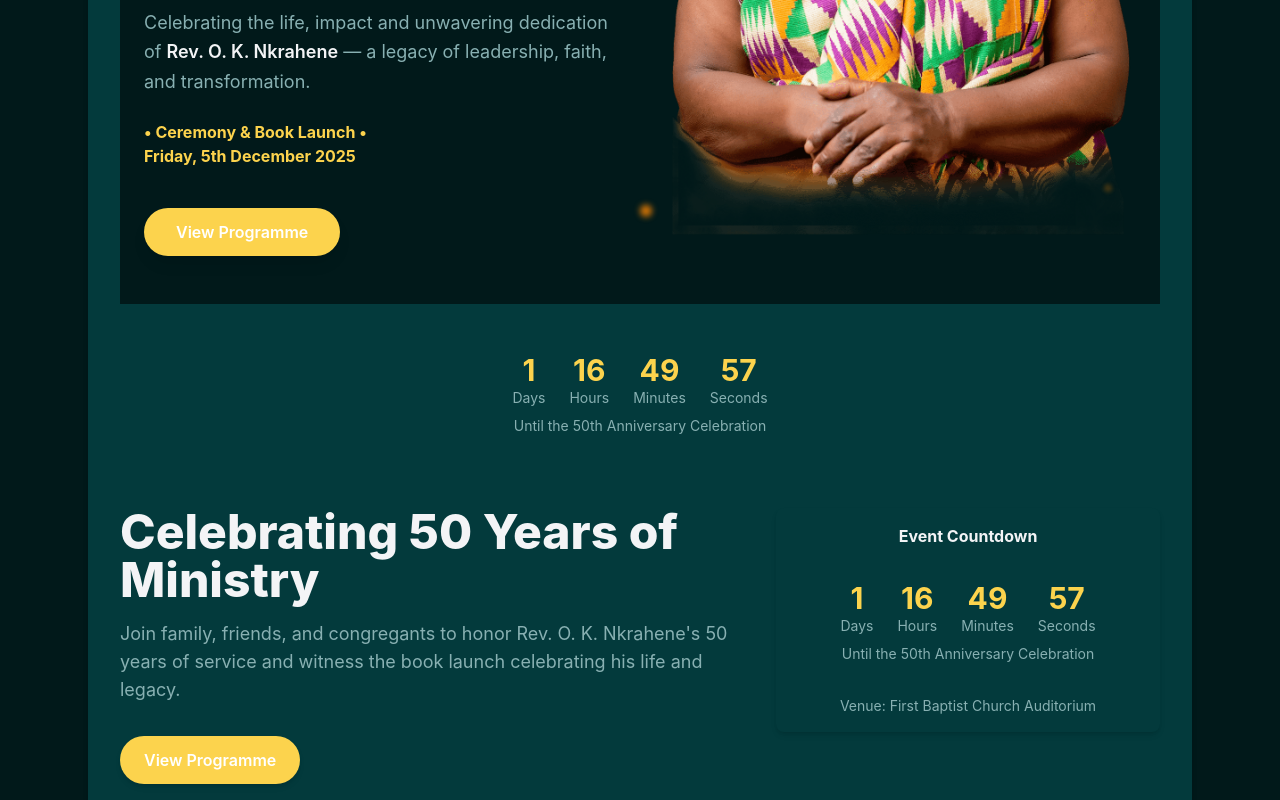
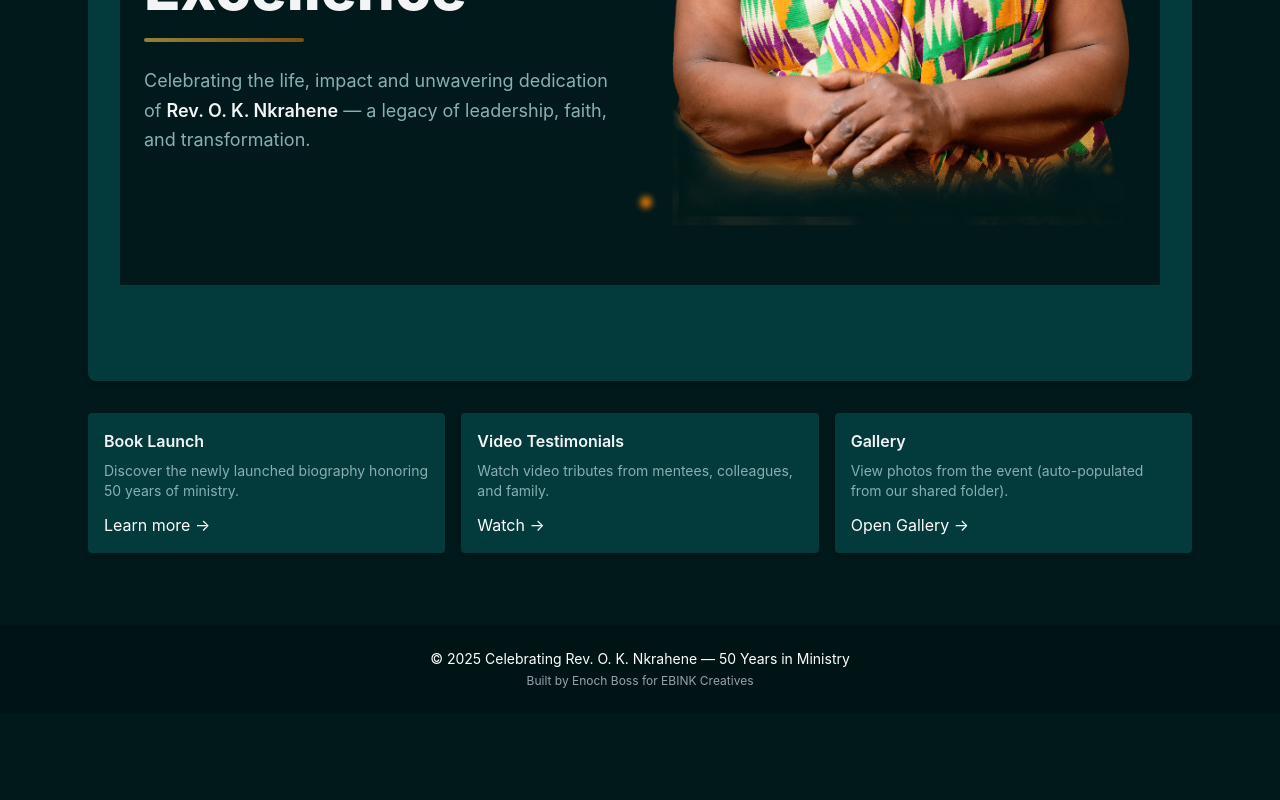
Before and after one commit to EnochBoss/ok-nkrahene-50yrs-in-ministry, a React (Vite) app in the folder ok-nkrahene-50years/: page / in a window 1280 px wide. Shown: the part 540-1340 px from the top of the page. After the commit the page ends 1253 px from the top, so only its background shows below. Built offline with nearby package versions, Linux system fonts and the light colour scheme.

Commit message:
add update to remove live event related details including venue

```diff
--- a/ok-nkrahene-50years/src/components/Hero.jsx
+++ b/ok-nkrahene-50years/src/components/Hero.jsx
@@ -48,14 +48,14 @@
             — a legacy of leadership, faith, and transformation.
           </p>
 
-          <p className="text-[var(--accent)] font-bold mb-10 text-center md:text-left">
+          {/* <p className="text-[var(--accent)] font-bold mb-10 text-center md:text-left">
             • Ceremony & Book Launch •<br />
             Friday, 5th December 2025
-          </p>
+          </p> */}
 
           {/* CTA BUTTONS */}
           <div className="flex flex-col sm:flex-row gap-4 justify-center md:justify-start w-full">
-            <motion.a
+            {/* <motion.a
               whileHover={{ scale: 1.07 }}
               whileTap={{ scale: 0.97 }}
               href="/programme"
@@ -65,7 +65,7 @@
                 hover:bg-[var(--gold-dark)] transition-all"
             >
               View Programme
-            </motion.a>
+            </motion.a> */}
 
             {/* <motion.a
               whileHover={{ scale: 1.07 }}
--- a/ok-nkrahene-50years/src/components/Navbar.jsx
+++ b/ok-nkrahene-50years/src/components/Navbar.jsx
@@ -7,8 +7,8 @@
 
   const links = [
     { name: "Home", path: "/" },
-    { name: "Programme", path: "/programme" },
-    { name: "Venue", path: "/venue" },
+    // { name: "Programme", path: "/programme" },
+    // { name: "Venue", path: "/venue" },
     // { name: "Testimonials", path: "/testimonials" },
     { name: "Photo Gallery", path: "/gallery" },
     { name: "Book", path: "/book-launch" },
--- a/ok-nkrahene-50years/src/pages/Home.jsx
+++ b/ok-nkrahene-50years/src/pages/Home.jsx
@@ -19,10 +19,10 @@
       <section className="bg-[var(--surface)] dark:bg-[var(--surface)] rounded-lg p-6 md:p-8 mb-8 shadow-md transition-colors duration-300">
         <Hero />
 
-        {/* Event Countdown */}
+        {/* Event Countdown
         <div className="max-w-4xl mx-auto mt-[-30px] md:mt-6">
           <EventCountdown date={"2025-12-05T10:00:00"} />
-        </div>
+        </div> */}
 
         {/* Testimonials */}
         {/* <div className="mt-10">
@@ -33,16 +33,16 @@
         <div className="mt-12 flex flex-col md:flex-row md:items-start md:gap-8">
           {/* Text and CTA */}
           <div className="md:flex-1 flex flex-col gap-4">
-            <h1 className="text-3xl sm:text-4xl md:text-5xl font-extrabold text-[var(--text)] dark:text-[var(--text)]/90">
+            {/* <h1 className="text-3xl sm:text-4xl md:text-5xl font-extrabold text-[var(--text)] dark:text-[var(--text)]/90">
               Celebrating 50 Years of Ministry
             </h1>
             <p className="text-base sm:text-lg text-[var(--muted)] dark:text-[var(--muted)]/85">
               Join family, friends, and congregants to honor Rev. O. K. Nkrahene's 50 years of service and witness the book launch celebrating his life and legacy.
-            </p>
+            </p> */}
 
             {/* CTA Buttons */}
             <div className="flex flex-col sm:flex-row gap-3 mt-4">
-              <a
+              {/* <a
                 href="/programme"
                 className="px-6 py-3 rounded-full font-semibold w-full sm:w-auto text-center
                 bg-[var(--gold-light)] text-black
@@ -50,7 +50,7 @@
                 hover:bg-[var(--gold-dark)] transition-all"
               >
                 View Programme
-              </a>
+              </a> */}
               {/* <a
                 href="/testimonials"
                 className="px-6 py-3 rounded-full font-semibold w-full sm:w-auto text-center
@@ -63,7 +63,7 @@
           </div>
 
           {/* Countdown Box */}
-          <div className="md:w-96 mt-6 md:mt-0 mx-auto md:mx-0">
+          {/* <div className="md:w-96 mt-6 md:mt-0 mx-auto md:mx-0">
             <div className="bg-[var(--surface)] dark:bg-[var(--surface)] rounded-lg p-4 shadow-md transition-colors duration-300">
               <h3 className="text-center font-bold mb-2 text-[var(--text)] dark:text-[var(--text)]/90">Event Countdown</h3>
               <EventCountdown date={"2025-12-05T10:00:00"} />
@@ -71,7 +71,7 @@
                 Venue: First Baptist Church Auditorium
               </p>
             </div>
-          </div>
+          </div> */}
         </div>
       </section>
 
```
